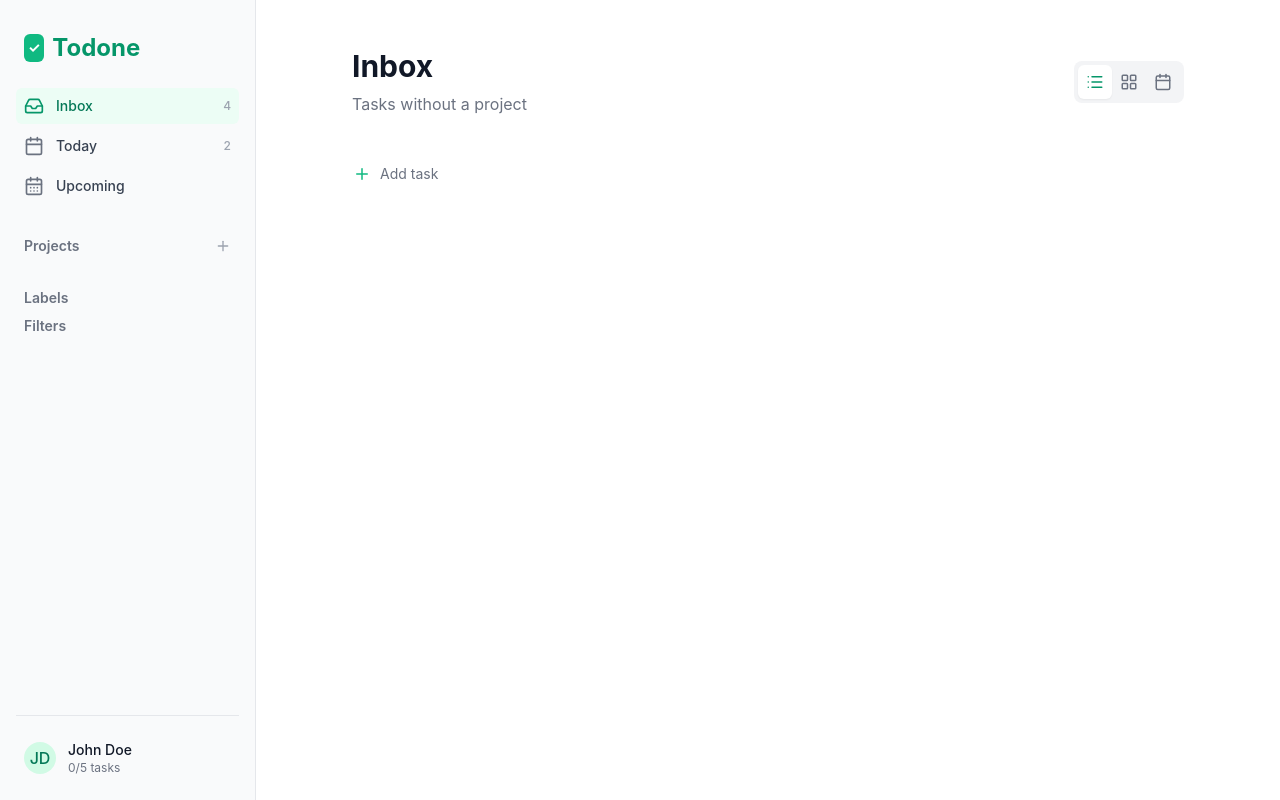
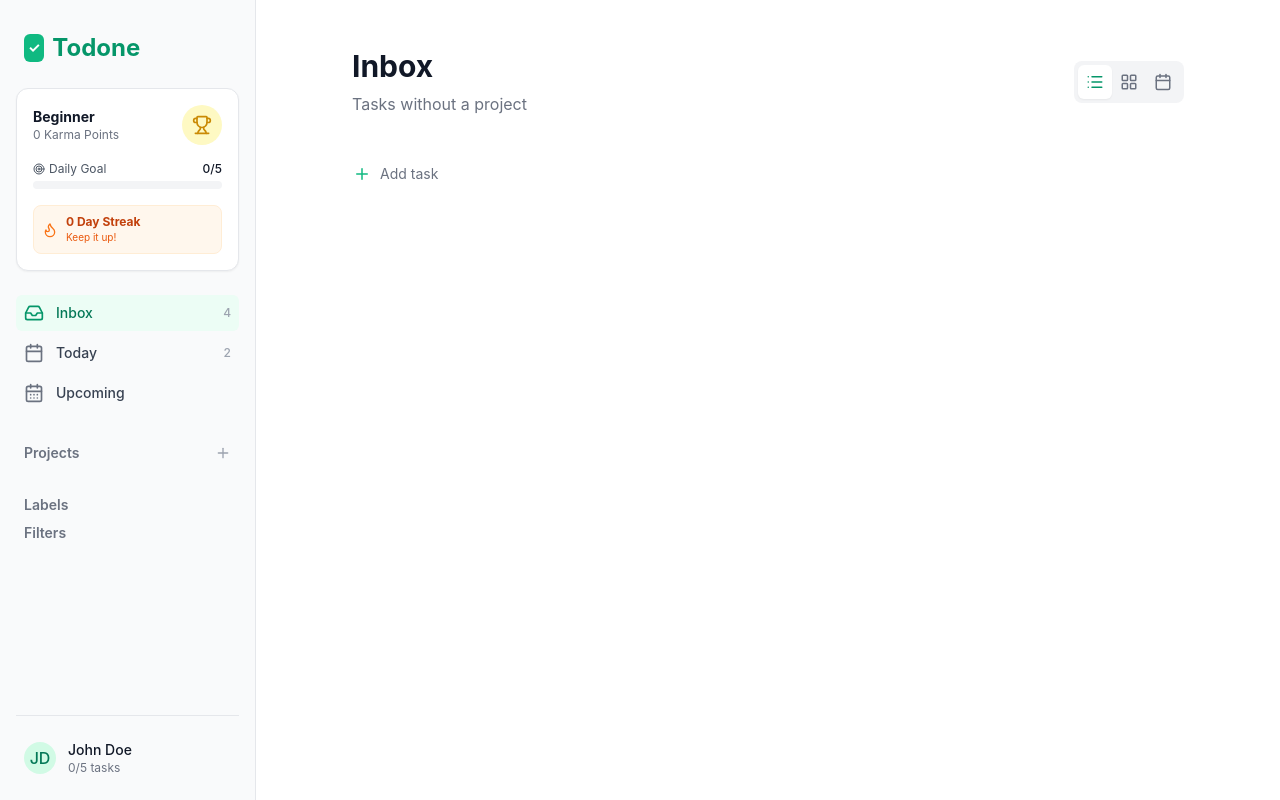
Before and after one commit to lassestilvang/todone-gemini-3-pro, a React (Vite) app: page / in a window 1280 px wide. Built offline with nearby package versions, Linux system fonts and the light colour scheme.

Commit message:
feat: Implement karma gamification system with points, levels, and streaks, displayed in the sidebar and updated upon task completion.

```diff
--- /dev/null
+++ b/src/components/gamification/KarmaStats.tsx
@@ -0,0 +1,48 @@
+import { Trophy, Flame, Target } from 'lucide-react';
+import { useKarmaStore } from '../../store/useKarmaStore';
+
+export const KarmaStats = () => {
+    const { points, level, currentStreak, dailyProgress, dailyGoal } = useKarmaStore();
+
+    const progressPercentage = Math.min(100, (dailyProgress / dailyGoal) * 100);
+
+    return (
+        <div className="bg-white rounded-xl border border-gray-200 p-4 shadow-sm">
+            <div className="flex items-center justify-between mb-4">
+                <div>
+                    <h3 className="text-sm font-bold text-gray-900">{level}</h3>
+                    <p className="text-xs text-gray-500">{points} Karma Points</p>
+                </div>
+                <div className="w-10 h-10 rounded-full bg-yellow-100 flex items-center justify-center text-yellow-600">
+                    <Trophy size={20} />
+                </div>
+            </div>
+
+            <div className="space-y-4">
+                <div>
+                    <div className="flex items-center justify-between text-xs mb-1">
+                        <span className="flex items-center gap-1 text-gray-600">
+                            <Target size={12} />
+                            Daily Goal
+                        </span>
+                        <span className="font-medium text-gray-900">{dailyProgress}/{dailyGoal}</span>
+                    </div>
+                    <div className="h-2 bg-gray-100 rounded-full overflow-hidden">
+                        <div
+                            className="h-full bg-primary-500 rounded-full transition-all duration-500"
+                            style={{ width: `${progressPercentage}%` }}
+                        />
+                    </div>
+                </div>
+
+                <div className="flex items-center gap-2 bg-orange-50 p-2 rounded-lg border border-orange-100">
+                    <Flame size={16} className="text-orange-500" />
+                    <div>
+                        <div className="text-xs font-bold text-orange-700">{currentStreak} Day Streak</div>
+                        <div className="text-[10px] text-orange-600">Keep it up!</div>
+                    </div>
+                </div>
+            </div>
+        </div>
+    );
+};
--- a/src/components/layout/Sidebar.tsx
+++ b/src/components/layout/Sidebar.tsx
@@ -4,6 +4,7 @@ import { cn } from '../../lib/utils';
 import { useProjectStore } from '../../store/useProjectStore';
 import { LabelList } from './LabelList';
 import { FilterList } from './FilterList';
+import { KarmaStats } from '../gamification/KarmaStats';
 
 export const Sidebar = () => {
     const { projects } = useProjectStore();
@@ -15,6 +16,10 @@ export const Sidebar = () => {
                     <span className="bg-primary-500 text-white rounded-md p-1 text-sm">✓</span>
                     Todone
                 </h1>
+            </div>
+
+            <div className="mb-6">
+                <KarmaStats />
             </div>
 
             <nav className="space-y-1 mb-8">
--- a/src/components/tasks/TaskItem.tsx
+++ b/src/components/tasks/TaskItem.tsx
@@ -10,9 +10,12 @@ interface TaskItemProps {
     task: Task;
 }
 
+import { useKarmaStore } from '../../store/useKarmaStore';
+
 export const TaskItem = ({ task }: TaskItemProps) => {
     const { toggleTask, tasks, addTask } = useTaskStore();
     const { labels } = useLabelStore();
+    const { addPoints } = useKarmaStore();
     const [isExpanded, setIsExpanded] = useState(false);
     const [isAddingSubtask, setIsAddingSubtask] = useState(false);
     const [subtaskContent, setSubtaskContent] = useState('');
@@ -20,6 +23,14 @@ export const TaskItem = ({ task }: TaskItemProps) => {
     const taskLabels = labels.filter(l => task.labels.includes(l.id));
     const subtasks = tasks.filter(t => t.parentId === task.id);
     const completedSubtasks = subtasks.filter(t => t.isCompleted).length;
+
+    const handleToggle = async () => {
+        await toggleTask(task.id);
+        if (!task.isCompleted) {
+            addPoints(100); // Award 100 points for completing a task
+            // Play sound?
+        }
+    };
 
     const handleAddSubtask = async (e: React.FormEvent) => {
         e.preventDefault();
@@ -42,7 +53,7 @@ export const TaskItem = ({ task }: TaskItemProps) => {
         <div className="group/item">
             <div className="flex items-start gap-3 py-2 border-b border-gray-100 hover:bg-gray-50 -mx-4 px-4 transition-colors">
                 <button
-                    onClick={() => toggleTask(task.id)}
+                    onClick={handleToggle}
                     className={cn(
                         "mt-1 w-5 h-5 rounded-full border flex items-center justify-center transition-colors",
                         task.isCompleted
--- /dev/null
+++ b/src/store/useKarmaStore.ts
@@ -0,0 +1,115 @@
+import { create } from 'zustand';
+import { persist } from 'zustand/middleware';
+import { isSameDay, isYesterday, parseISO } from 'date-fns';
+
+interface KarmaState {
+    points: number;
+    level: string;
+    dailyGoal: number;
+    dailyProgress: number;
+    currentStreak: number;
+    longestStreak: number;
+    lastActivityDate: string | null;
+    history: { date: string; points: number }[];
+
+    addPoints: (amount: number) => void;
+    updateDailyProgress: () => void;
+    checkStreak: () => void;
+}
+
+const LEVELS = [
+    { name: 'Beginner', min: 0 },
+    { name: 'Novice', min: 500 },
+    { name: 'Intermediate', min: 2500 },
+    { name: 'Advanced', min: 5000 },
+    { name: 'Expert', min: 10000 },
+    { name: 'Master', min: 20000 },
+    { name: 'Grandmaster', min: 50000 },
+];
+
+export const useKarmaStore = create<KarmaState>()(
+    persist(
+        (set, get) => ({
+            points: 0,
+            level: 'Beginner',
+            dailyGoal: 5,
+            dailyProgress: 0,
+            currentStreak: 0,
+            longestStreak: 0,
+            lastActivityDate: null,
+            history: [],
+
+            addPoints: (amount) => {
+                set((state) => {
+                    const newPoints = state.points + amount;
+                    const newLevel = LEVELS.slice().reverse().find(l => newPoints >= l.min)?.name || state.level;
+
+                    // Update history
+                    const today = new Date().toISOString().split('T')[0];
+                    const historyIndex = state.history.findIndex(h => h.date === today);
+                    let newHistory = [...state.history];
+
+                    if (historyIndex >= 0) {
+                        newHistory[historyIndex].points += amount;
+                    } else {
+                        newHistory.push({ date: today, points: amount });
+                    }
+
+                    return {
+                        points: newPoints,
+                        level: newLevel,
+                        history: newHistory,
+                    };
+                });
+                get().updateDailyProgress();
+                get().checkStreak();
+            },
+
+            updateDailyProgress: () => {
+                set((state) => {
+                    // In a real app, we'd count completed tasks for today from the task store
+                    // For now, we'll just increment based on addPoints calls (assuming 1 task = X points)
+                    // This is a simplification. Ideally, we should listen to task completions.
+                    // Let's assume addPoints is called with a standard amount for task completion.
+                    return { dailyProgress: state.dailyProgress + 1 };
+                });
+            },
+
+            checkStreak: () => {
+                set((state) => {
+                    const today = new Date();
+                    const lastActive = state.lastActivityDate ? parseISO(state.lastActivityDate) : null;
+
+                    let newStreak = state.currentStreak;
+
+                    if (!lastActive) {
+                        newStreak = 1;
+                    } else if (isYesterday(lastActive)) {
+                        // Continued streak
+                        // Only increment if not already incremented today?
+                        // Actually, streak usually counts days.
+                        // If last active was yesterday, and we are active today, streak increases.
+                        // But we only want to increase it once per day.
+                        if (!isSameDay(lastActive, today)) {
+                            newStreak += 1;
+                        }
+                    } else if (isSameDay(lastActive, today)) {
+                        // Already active today, keep streak
+                    } else {
+                        // Streak broken
+                        newStreak = 1;
+                    }
+
+                    return {
+                        currentStreak: newStreak,
+                        longestStreak: Math.max(newStreak, state.longestStreak),
+                        lastActivityDate: today.toISOString(),
+                    };
+                });
+            },
+        }),
+        {
+            name: 'todone-karma-storage',
+        }
+    )
+);
```
